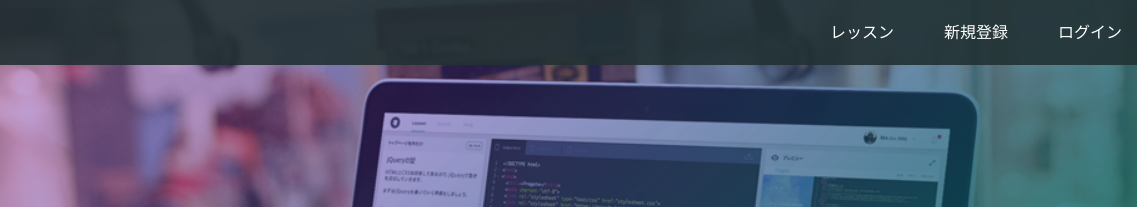
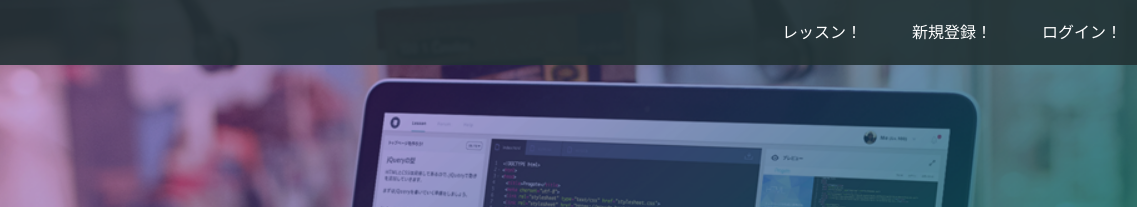
Before and after one commit to tomochin-web/tomochin-web.github.io, a plain HTML site: page index.html in a window 1280 px wide. Shown: the top 207 px of the page, 143-1280 px from the left. Drawn offline with Linux system fonts and the light colour scheme.

Commit message:
Update index.html

```diff
--- a/index.html
+++ b/index.html
@@ -15,9 +15,9 @@
       </div>
       <span class="fa fa-bars menu-icon"></span>
       <div class="header-right">
-        <a href="#">レッスン</a>
-        <a href="#">新規登録</a>
-        <a href="#" class="login">ログイン</a>
+        <a href="#">レッスン！</a>
+        <a href="#">新規登録！</a>
+        <a href="#" class="login">ログイン！</a>
       </div>
     </div>
   </header>
```
